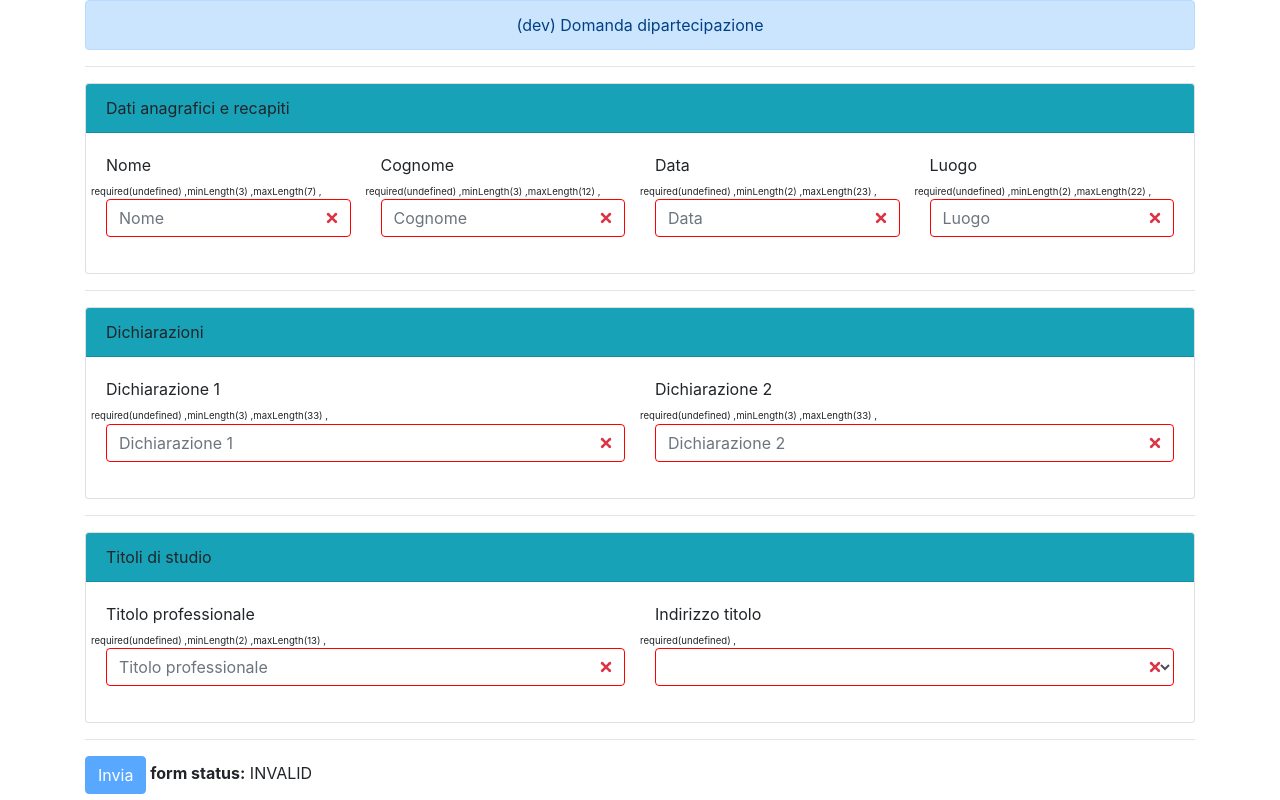
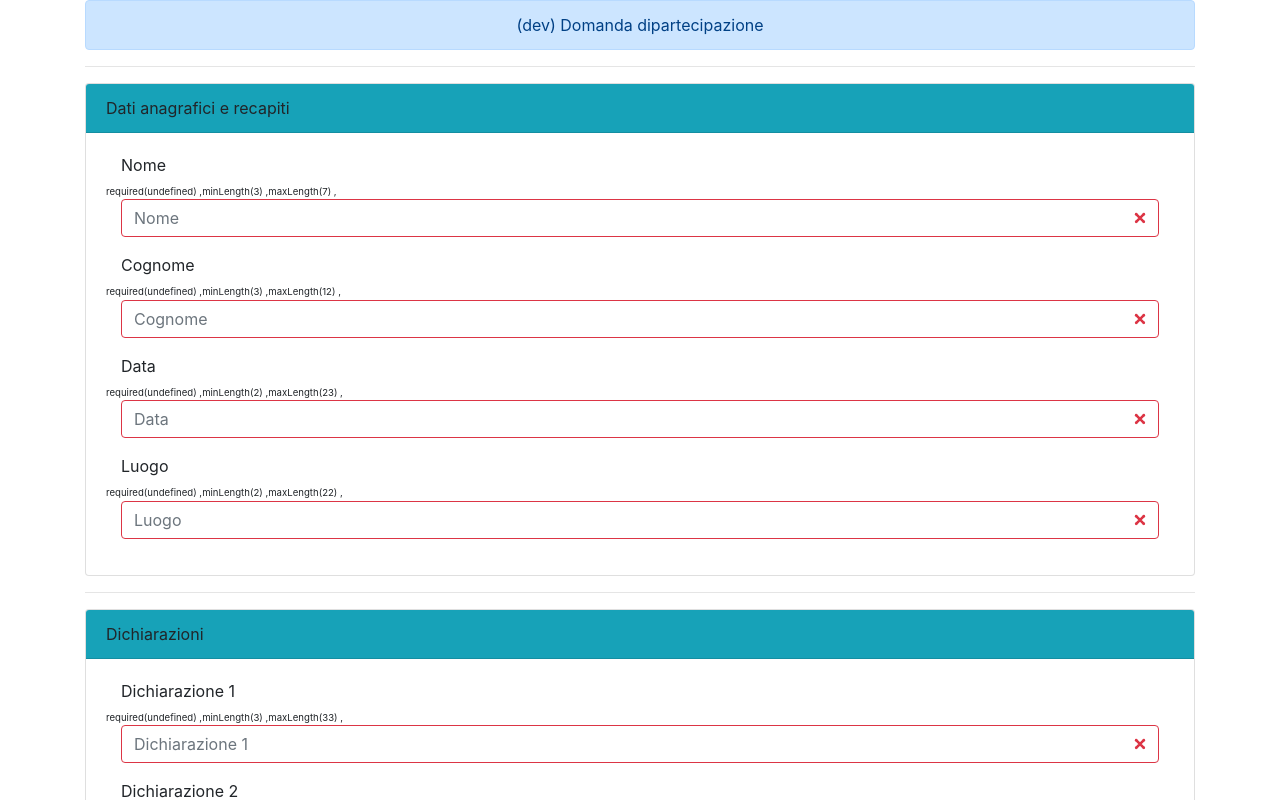
Before and after one commit to tdifiori/testFormBuilder, an Angular app: page / in a window 1280 px wide. Shown: the top 800 px of the page. Built offline with nearby package versions, Linux system fonts and the light colour scheme.

Commit message:
4 files modified

```diff
--- a/src/app/Shared/control/control.component.ts
+++ b/src/app/Shared/control/control.component.ts
@@ -1,14 +1,74 @@
-import { Component, OnInit } from '@angular/core';
+import { Component, OnInit, Input } from '@angular/core';
+import { FormGroup } from '@angular/forms';
 
 @Component({
   selector: 'app-control',
   template: `
 
+  <div [ngSwitch]="field.type" [formGroup]="group">
 
+        <div  *ngSwitchCase="'text'" class="form-group" >
+        <label >{{field.label}}</label>
+          <div class="row" >
+            <div *ngFor="let rule of field.rules" style="font-size:0.6em;">
+              {{rule.type + "("+ rule.value+")  ,  " }}
+            </div>
+          </div>
+        <input
+          [ngClass]= "{
+            'is-invalid': group.controls[field.key].status === 'INVALID',
+            'is-valid': group.controls[field.key].status === 'VALID'
+          }"
+          formControlName="{{field.key}}"
+          type="{{field.type}}"
+          name="{{field.key}}"
+          class="form-control form-control-md"
+          placeholder="{{field.label}}"
+        >
+      </div>
+
+
+      <div  *ngSwitchCase="'radio'" class="form-check">
+        <input class="form-check-input"
+          formControlName="{{field.key}}"
+          type="{{field.type}}"
+          name="{{field.key}}"
+          value="option2"
+        >
+        <label class="form-check-label">{{field.label}}</label>
+      </div>
+
+
+
+      <div *ngSwitchCase="'select'" >
+      <label>{{field.label}}</label>
+      <div class="row" >
+          <div *ngFor="let rule of field.rules" style="font-size:0.6em;">
+            {{rule.type + "("+ rule.value+")  ,  " }}
+          </div>
+        </div>
+        <select
+          [ngClass]= "{
+              'is-invalid': group.controls[field.key].status === 'INVALID',
+              'is-valid': group.controls[field.key].status === 'VALID'
+          }"
+          formControlName="{{field.key}}"
+          name="{{field.key}}"
+          class="form-control form-control-md" >
+          <option *ngFor="let select of field.options" value={{select.value}}
+          >{{select.title}}
+          </option>
+        </select>
+      </div>
+
+</div>
   `,
   styleUrls: ['./control.component.css']
 })
 export class ControlInlinTemplateComponent implements OnInit {
+
+@Input('field') field:any;
+@Input('group') group:FormGroup;
 
   constructor() { }
 
--- a/src/app/Shared/row/row.component.ts
+++ b/src/app/Shared/row/row.component.ts
@@ -1,14 +1,20 @@
-import { Component, OnInit } from '@angular/core';
+import { Component, OnInit, Input } from '@angular/core';
+import { FormGroup } from '@angular/forms';
 
 @Component({
   selector: 'app-row',
   template: `
-
-
+    <div class="row">
+      <div class="col-md" >
+            <app-control *ngFor="let field of fields" [field]=field  [group]="group" ></app-control>
+      </div>
+    </div>
   `,
   styleUrls: ['./row.component.css']
 })
 export class RowComponent implements OnInit {
+    @Input('fields') fields:any;
+    @Input('group') group:FormGroup;
 
   constructor() { }
 
--- a/src/app/Shared/section/section.component.ts
+++ b/src/app/Shared/section/section.component.ts
@@ -1,6 +1,6 @@
 import { Component, OnInit, Input, Output, EventEmitter } from '@angular/core';
-import { FormBuilder, FormGroup, FormControl } from '@angular/forms';
-
+//import { FormBuilder, FormGroup, FormControl } from '@angular/forms';
+import { FormGroup } from '@angular/forms';
 
 
 @Component({
@@ -9,76 +9,9 @@ import { FormBuilder, FormGroup, FormControl } from '@angular/forms';
   <div class="card" >
     <div class="card-header bg-info" >{{config.title}}</div>
       <div class="card-body">
-
-        <div class="row" [formGroup]="group">
-
-          <div class="col-md" *ngFor="let rows of config.rows" >
-            <div class="form-label-group" *ngFor="let field of rows.fields" >
-              <div [ngSwitch]="field.type">
-
-                <div  *ngSwitchCase="'text'" class="form-group" >
-                    <label >{{field.label}}</label>
-                      <div class="row" >
-                        <div *ngFor="let rule of field.rules" style="font-size:0.6em;">
-                          {{rule.type + "("+ rule.value+")  ,  " }}
-                        </div>
-                      </div>
-
-                    <input
-                      [ngClass]= "{
-                        'is-invalid': group.controls[field.key].status === 'INVALID',
-                        'is-valid': group.controls[field.key].status === 'VALID'
-                      }"
-                      formControlName="{{field.key}}"
-                      type="{{field.type}}"
-                      name="{{field.key}}"
-                      class="form-control form-control-md"
-                      placeholder="{{field.label}}"
-                   >
-                </div>
-
-                <div  *ngSwitchCase="'radio'" class="form-check">
-                  <input class="form-check-input"
-                    formControlName="{{field.key}}"
-                    type="{{field.type}}"
-                    name="{{field.key}}"
-                    value="option2"
-                  >
-                  <label class="form-check-label">{{field.label}}</label>
-                </div>
-
-
-                <div *ngSwitchCase="'select'" >
-                <label>{{field.label}}</label>
-                <div class="row" >
-                    <div *ngFor="let rule of field.rules" style="font-size:0.6em;">
-                      {{rule.type + "("+ rule.value+")  ,  " }}
-                    </div>
-                  </div>
-                  <select
-                    [ngClass]= "{
-                        'is-invalid': group.controls[field.key].status === 'INVALID',
-                        'is-valid': group.controls[field.key].status === 'VALID'
-                    }"
-                    formControlName="{{field.key}}"
-                    name="{{field.key}}"
-                    class="form-control form-control-md" >
-                    <option *ngFor="let select of field.options" value={{select.value}}
-                    >{{select.title}}
-                    </option>
-                  </select>
-                </div>
-
-
-
-
-              </div>
-            </div>
-          </div><!-- end col -->
-
-        </div><!-- end row -->
-
-
+        <div class="container">
+          <app-row *ngFor="let rows of config.rows" [fields] = rows.fields  [group]="group" ></app-row>
+      </div>
     </div><!-- end card body -->
   </div>
   <hr>
--- a/src/app/app.component.ts
+++ b/src/app/app.component.ts
@@ -11,15 +11,16 @@ import { FormBuilder, FormGroup, Validators, FormControl, ValidatorFn} from '@an
     <div class="alert alert-primary text-center" role="alert">{{formConfig.title}}</div>
       <hr>
         <form  [formGroup]="reactiveForm" (ngSubmit)="submitForm()" >
-          <app-section *ngFor="let section of formConfig.sections" [sectionForm]="section" [group]="reactiveForm" ></app-section>
-            <button [disabled]="reactiveForm.invalid" type="submit"  class="btn btn-primary">Invia</button> <b>  form status:</b> {{ reactiveForm.status }}
-            <hr>
-            <button type="button"  (click)="reset()" class="btn btn-primary" >Reset</button>
+          <div class="form-group">
+            <app-section *ngFor="let section of formConfig.sections" [sectionForm]="section" [group]="reactiveForm" ></app-section>
+              <button [disabled]="reactiveForm.invalid" type="submit"  class="btn btn-primary">Invia</button> <b>  form status:</b> {{ reactiveForm.status }}
+              <hr>
+              <button type="button"  (click)="reset()" class="btn btn-primary" >Reset</button>
+          </div>
         </form>
         <div class="alert alert-success" role="alert">
           form value: <pre><code>{{ reactiveForm.value | json }}</code></pre>
         </div>
-
   </div>
   `,
   styleUrls: ['./app.component.scss']
```
